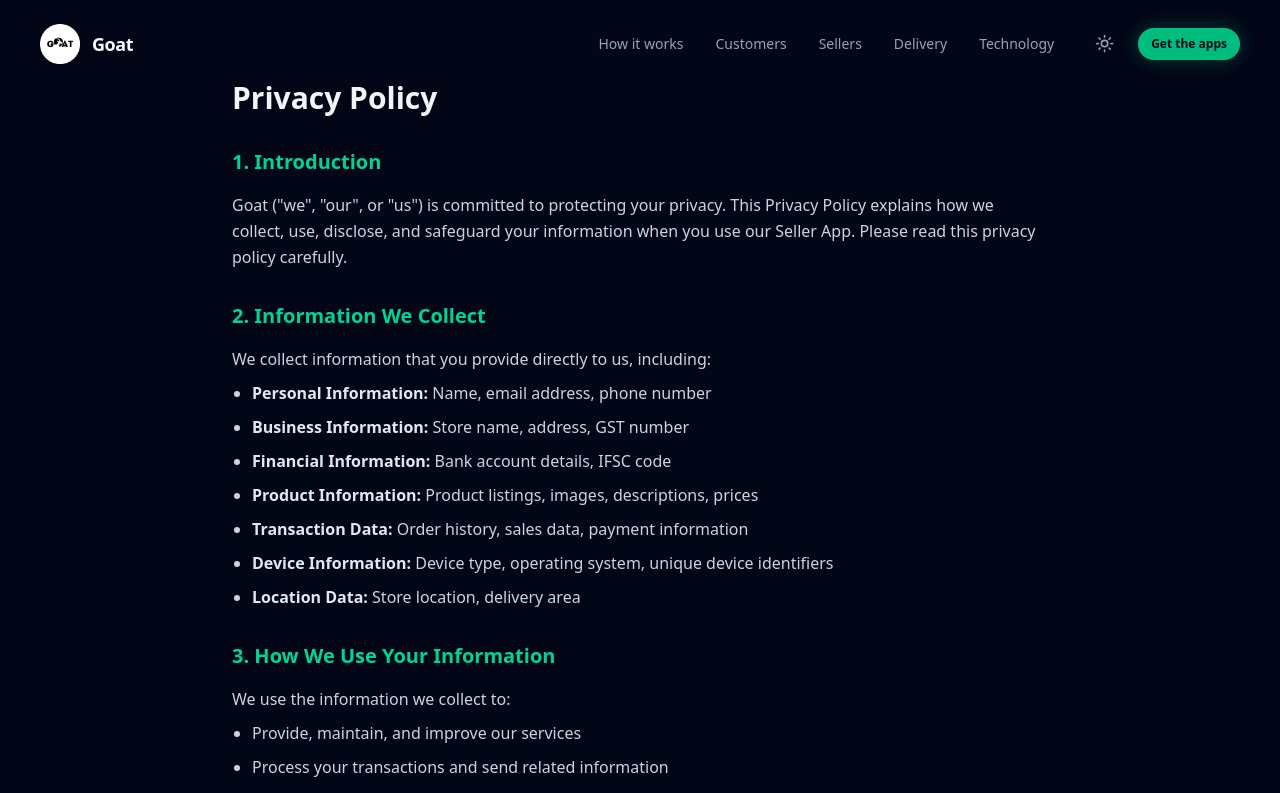
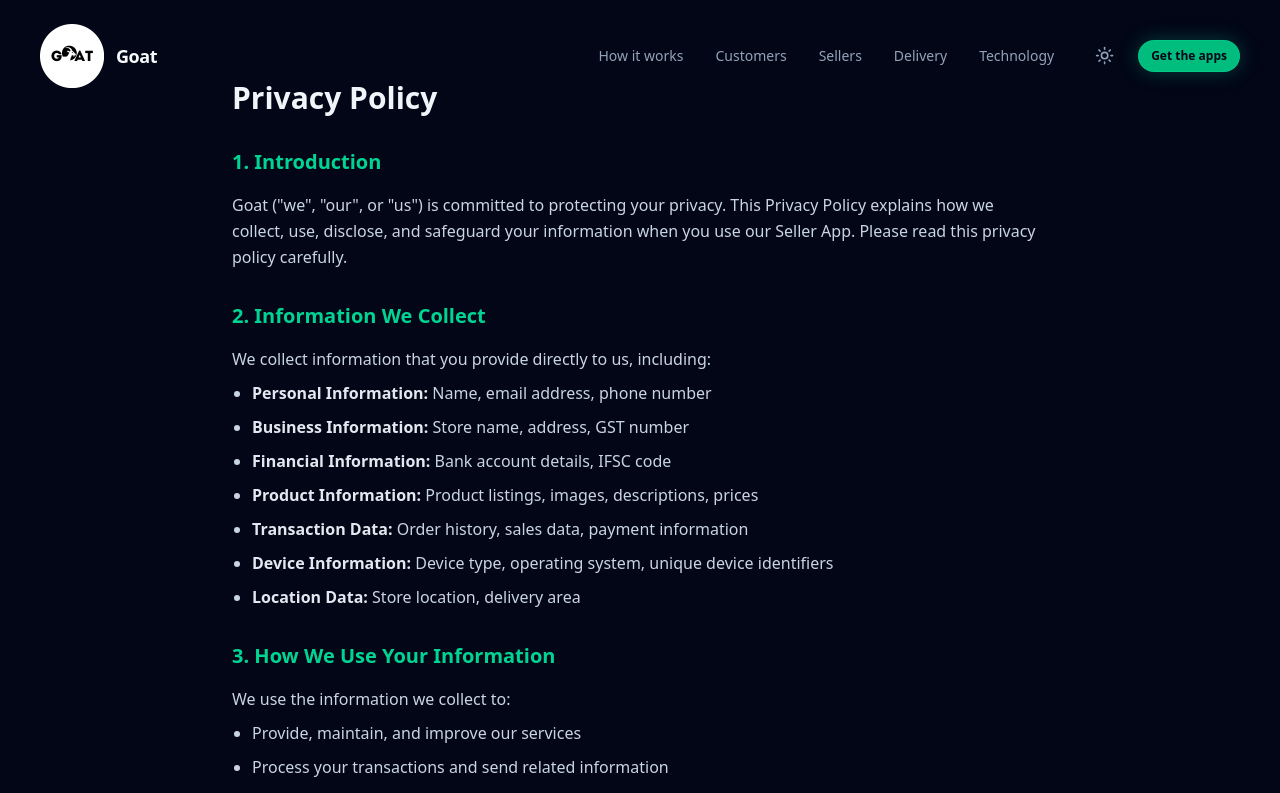
Before and after one commit to testingoat/GoatGoat-Website, a Next.js app: page /privacy-policy in a window 1280 px wide. Shown: the top 793 px of the page. Built offline with nearby package versions, Linux system fonts and the light colour scheme.

Commit message:
changed the logo size to big size

```diff
--- a/src/components/layout/Footer.tsx
+++ b/src/components/layout/Footer.tsx
@@ -8,7 +8,7 @@
                 <div className="grid grid-cols-1 md:grid-cols-4 gap-12 mb-16">
                     <div className="col-span-1 md:col-span-2">
                         <div className="flex items-center gap-3 mb-6">
-                            <div className="relative h-8 w-8 overflow-hidden rounded-lg">
+                            <div className="relative h-14 w-14 overflow-hidden rounded-2xl">
                                 <Image
                                     src="/Images/goat-logo.png"
                                     alt="GoatGoat logo"
--- a/src/components/layout/Header.tsx
+++ b/src/components/layout/Header.tsx
@@ -36,7 +36,7 @@
         >
             <div className="container mx-auto px-6 sm:px-10 max-w-7xl flex items-center justify-between">
                 <a href="#" className="flex items-center gap-3 group">
-                    <div className="relative h-10 w-10 overflow-hidden rounded-xl">
+                    <div className="relative h-16 w-16 overflow-hidden rounded-2xl">
                         <Image
                             src="/Images/goat-logo.png"
                             alt="GoatGoat logo"
```
